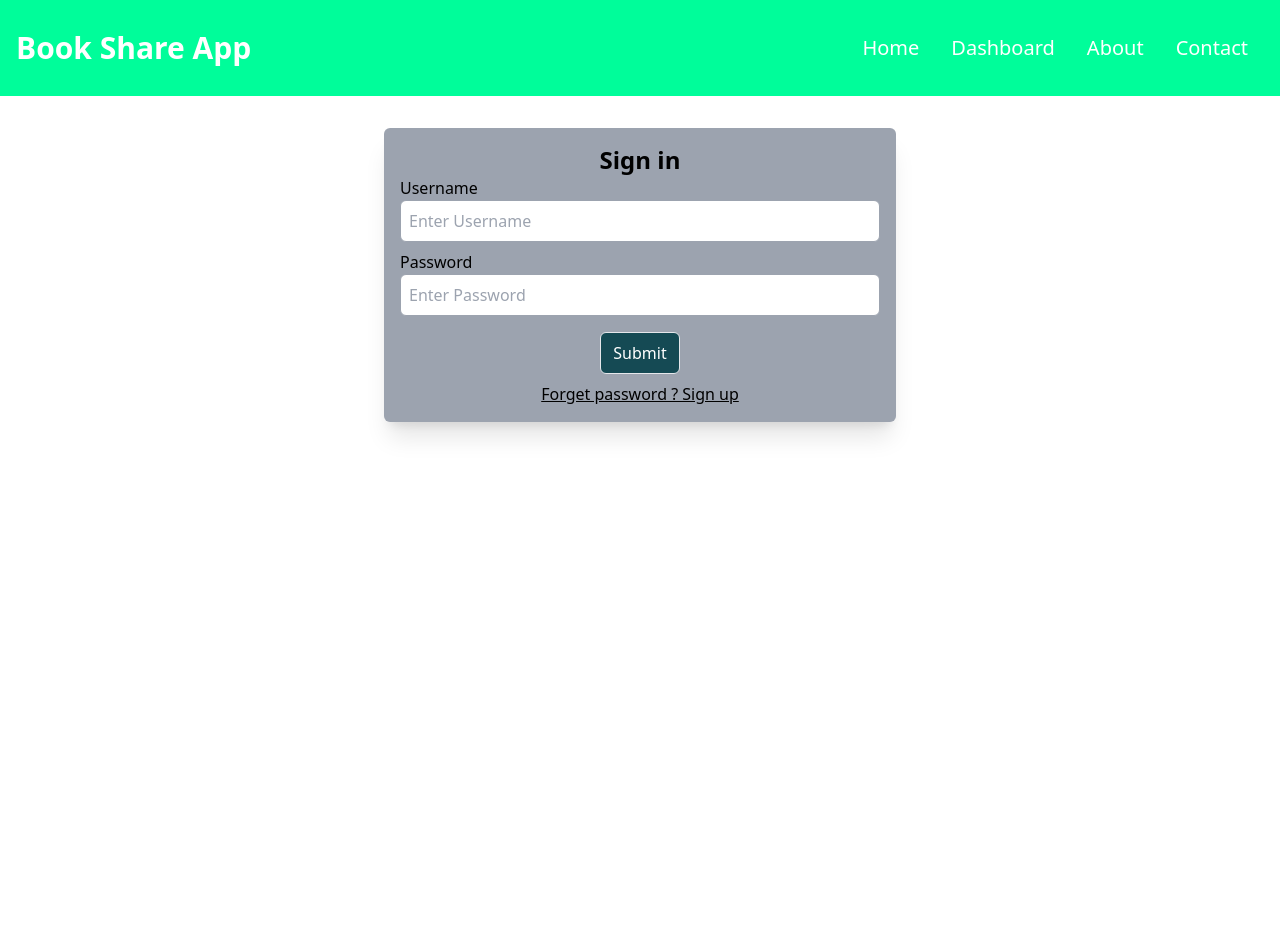
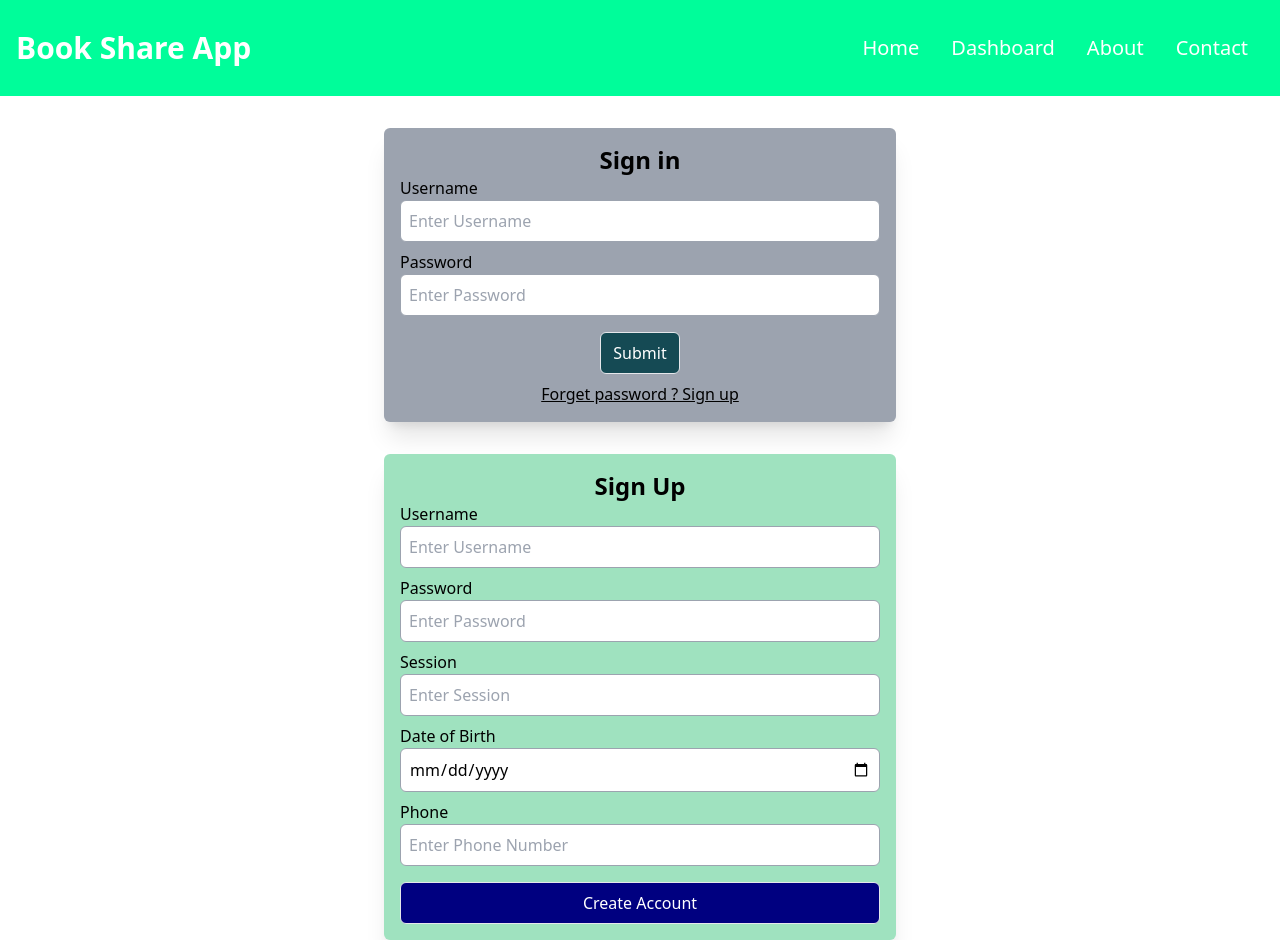
Before and after one commit to MM2-DEV/BOOK_SHARE, a React (Vite) app: page / in a window 1280 px wide. Before the commit the page ends 800 px from the top, so only its background shows below. Built offline with nearby package versions, Linux system fonts and the light colour scheme.

Commit message:
Sign up UI design completed

```diff
--- a/src/App.jsx
+++ b/src/App.jsx
@@ -2,6 +2,7 @@ import { useSelector } from "react-redux";
 import "./App.css";
 import Header from "./components/Header";
 import SignIn from "./pages/SignIn";
+import SignUp from "./pages/SignUp";
 function App() {
   const store = useSelector((store) => store);
   console.log("store :", store);
@@ -10,6 +11,7 @@ function App() {
     <>
       <Header />
       <SignIn />
+      <SignUp/>
     </>
   );
 }
--- /dev/null
+++ b/src/pages/SignUp.jsx
@@ -0,0 +1,65 @@
+import React from "react";
+
+const SignUp = () => {
+  return (
+    <div className="mt-8">
+      <div className="w-[40%] shadow-xl p-4 rounded-md mx-auto bg-[#9FE2BF] ">
+        <h1 className="text-2xl font-bold text-center">Sign Up</h1>
+        <form>
+          <div className="flex flex-col">
+            <label>Username</label>
+            <input
+              type="text"
+              name="name"
+              className="p-2 border rounded-md border-gray-400"
+              placeholder="Enter Username"
+            />
+          </div>
+          <div className="flex flex-col mt-2">
+            <label>Password</label>
+            <input
+              type="text"
+              name="pwd"
+              className="p-2 border rounded-md border-gray-400"
+              placeholder="Enter Password"
+            />
+          </div>
+          <div className="flex flex-col mt-2">
+            <label>Session</label>
+            <input
+              type="text"
+              name="session"
+              className="p-2 border rounded-md border-gray-400"
+              placeholder="Enter Session"
+            />
+          </div>
+          <div className="flex flex-col mt-2">
+            <label>Date of Birth</label>
+            <input
+              type="date"
+              name="birthday"
+              className="p-2 border rounded-md border-gray-400"
+            />
+          </div>
+          <div className="flex flex-col mt-2">
+            <label>Phone</label>
+            <input
+              type="number"
+              name="phone"
+              className="p-2 border rounded-md border-gray-400"
+              placeholder="Enter Phone Number"
+            />
+          </div>
+          <button
+            type="submit"
+            className="w-full border rounded-md bg-[#000080] hover:bg-[#7575cf] text-white mt-4 p-2"
+          >
+            Create Account
+          </button>
+        </form>
+      </div>
+    </div>
+  );
+};
+
+export default SignUp;
```
